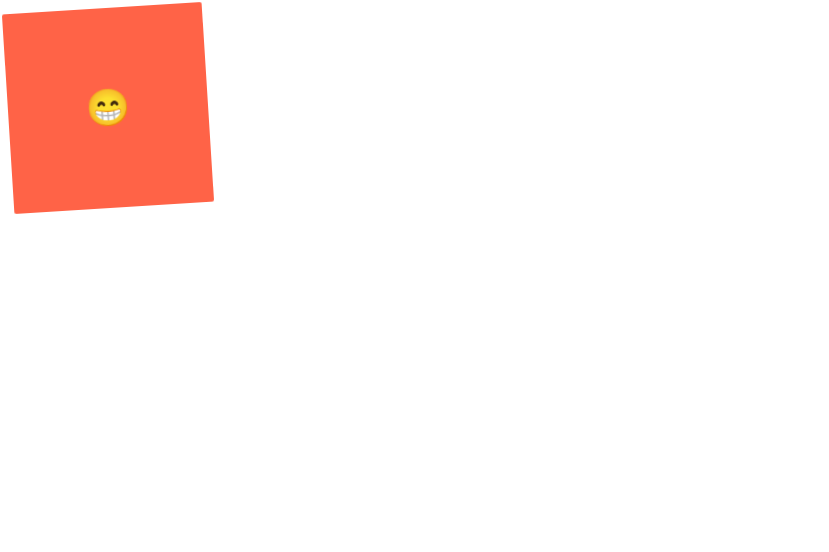
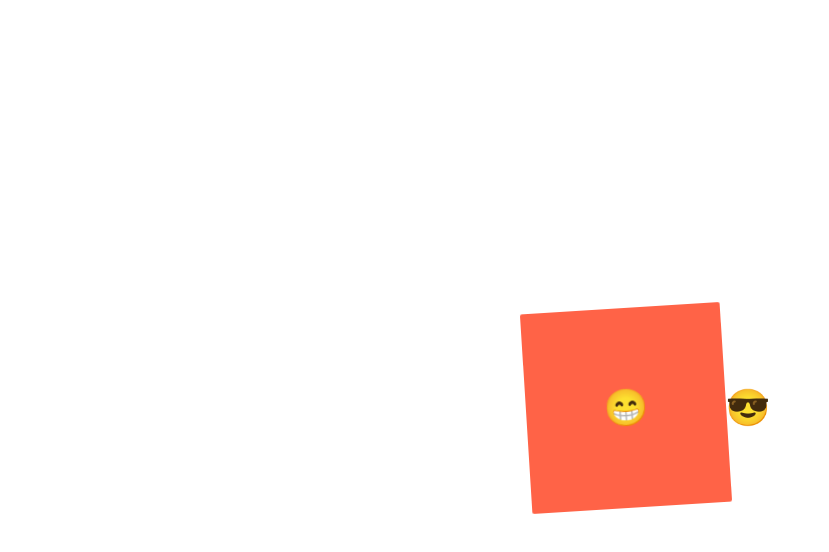
Before and after one commit to jyoh5/react-masterclass, a React (Create React App) app: page / in a window 1280 px wide. Shown: the top 552 px of the page, without its empty margins (0-829 px from the left). Built offline with nearby package versions, Linux system fonts and the light colour scheme.

Commit message:
pseudo selectors - 2

```diff
--- a/src/App.js
+++ b/src/App.js
@@ -2,6 +2,10 @@
 
 const Wrapper = styled.div`
   display: flex;
+  justify-content: center;
+  align-items: center;
+  height: 100vh;
+  width: 100vw;
 `;
 
 const rotationAni = keyframes`
@@ -18,6 +22,10 @@
   }
 `;
 
+const Emoji = styled.span`
+  font-size: 36px;
+`;
+
 const Box = styled.div`
   height: 200px;
   width: 200px;
@@ -26,24 +34,21 @@
   display: flex;
   justify-content: center;
   align-items: center;
-  span {
-    font-size: 36px;
+  ${Emoji} {
     &:hover {
-      font-size: 40px;
+      font-size: 98px;
     }
   }
 
-  span:active{
-    opacity: 0;
-  }
 `;
 
 function App() {
   return (
   <Wrapper>
     <Box>
-      <span>😁</span>
+      <Emoji as="p">😁</Emoji>
     </Box>
+    <Emoji>😎</Emoji>
   </Wrapper>
   );
 }
```
